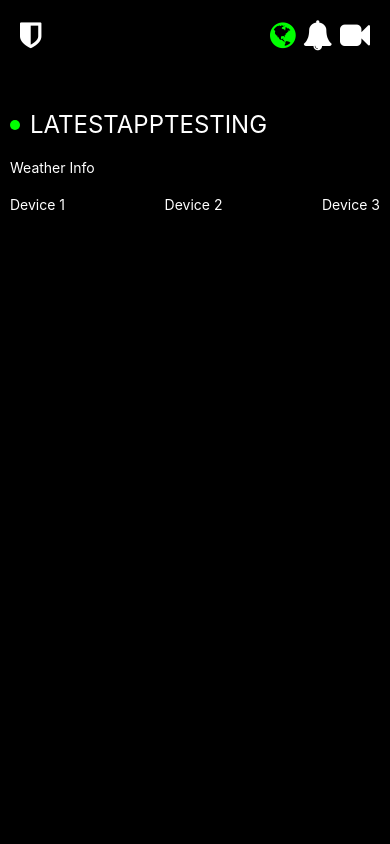
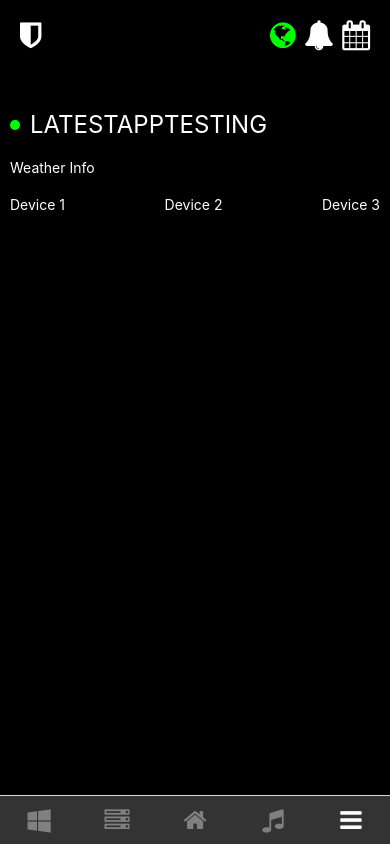
Before and after one commit to yong/smart-home-dashboard, a React Native app: screen /bars in a window 390 px wide. Built offline with nearby package versions, Linux system fonts and the light colour scheme.

Commit message:
implement Navigation Bar using @react-navigation/bottom-tabs

```diff
--- a/App.tsx
+++ b/App.tsx
@@ -1,45 +1,37 @@
 import React from 'react';
-import { View, Text, StyleSheet } from 'react-native';
-import Header from './Header';
-import Banner from './Banner';
+import { NavigationContainer } from '@react-navigation/native';
+import { createBottomTabNavigator } from '@react-navigation/bottom-tabs';
+import Icon from 'react-native-vector-icons/FontAwesome';
+import Home from './Home';
+
+const Tab = createBottomTabNavigator();
 
 const App = () => {
   return (
-    <View style={styles.container}>
-      <Header />
-      <Banner />
-      <View style={styles.weather}>
-        {/* Weather component goes here */}
-        <Text style={styles.text}>Weather Info</Text>
-      </View>
-      <View style={styles.devices}>
-        {/* Map your devices here */}
-        <Text style={styles.text}>Device 1</Text>
-        <Text style={styles.text}>Device 2</Text>
-        <Text style={styles.text}>Device 3</Text>
-      </View>
-    </View>
+    <NavigationContainer>
+      <Tab.Navigator
+        screenOptions={({ route }) => ({
+          tabBarIcon: ({ color, size }) => {
+            return <Icon name={route.name} size={size} color={color} />;
+          },
+          tabBarActiveTintColor: 'white',
+          tabBarInactiveTintColor: 'gray',
+          tabBarStyle: {
+            backgroundColor: '#333', // Very dark gray
+          },
+          tabBarLabelStyle: {
+            display: 'none', // This will hide the label
+          },
+        })}
+      >
+        <Tab.Screen name="windows" component={Home} options={{ headerShown: false }} />
+        <Tab.Screen name="server" component={Home} options={{ headerShown: false }} />
+        <Tab.Screen name="home" component={Home} options={{ headerShown: false }} />
+        <Tab.Screen name="music" component={Home} options={{ headerShown: false }} />
+        <Tab.Screen name="bars" component={Home} options={{ headerShown: false }} />
+      </Tab.Navigator>
+    </NavigationContainer>
   );
 };
 
-const styles = StyleSheet.create({
-  container: {
-    flex: 1,
-    padding: 10,
-    backgroundColor: '#000',
-  },
-  text: {
-    color: '#fff',
-  },
-  weather: {
-    marginTop: 20,
-  },
-  devices: {
-    flexDirection: 'row',
-    flexWrap: 'wrap',
-    justifyContent: 'space-between',
-    marginTop: 20,
-  },
-});
-
 export default App;
--- a/Header.tsx
+++ b/Header.tsx
@@ -8,7 +8,7 @@ const Header = () => (
     <View style={styles.rightIcons}>
       <Icon name="globe" size={30} color="#00ff00" />
       <Icon name="bell" size={30} color="#fff" />
-      <Icon name="video-camera" size={30} color="#fff" />
+      <Icon name="calendar" size={30} color="#fff" />
     </View>
   </View>
 );
--- /dev/null
+++ b/Home.tsx
@@ -0,0 +1,45 @@
+import React from 'react';
+import { View, Text, StyleSheet } from 'react-native';
+import Header from './Header';
+import Banner from './Banner';
+
+const App = () => {
+  return (
+    <View style={styles.container}>
+      <Header />
+      <Banner />
+      <View style={styles.weather}>
+        {/* Weather component goes here */}
+        <Text style={styles.text}>Weather Info</Text>
+      </View>
+      <View style={styles.devices}>
+        {/* Map your devices here */}
+        <Text style={styles.text}>Device 1</Text>
+        <Text style={styles.text}>Device 2</Text>
+        <Text style={styles.text}>Device 3</Text>
+      </View>
+    </View>
+  );
+};
+
+const styles = StyleSheet.create({
+  container: {
+    flex: 1,
+    padding: 10,
+    backgroundColor: '#000',
+  },
+  text: {
+    color: '#fff',
+  },
+  weather: {
+    marginTop: 20,
+  },
+  devices: {
+    flexDirection: 'row',
+    flexWrap: 'wrap',
+    justifyContent: 'space-between',
+    marginTop: 20,
+  },
+});
+
+export default App;
--- a/package.json
+++ b/package.json
@@ -10,8 +10,12 @@
     "test": "jest"
   },
   "dependencies": {
+    "@react-navigation/bottom-tabs": "^6.5.20",
+    "@react-navigation/native": "^6.1.17",
     "react": "18.2.0",
     "react-native": "0.73.6",
+    "react-native-safe-area-context": "^4.9.0",
+    "react-native-screens": "^3.29.0",
     "react-native-vector-icons": "^10.0.3"
   },
   "devDependencies": {
```
Also changed, not shown: 3 other files (tests, documents, lock files or other folders).
